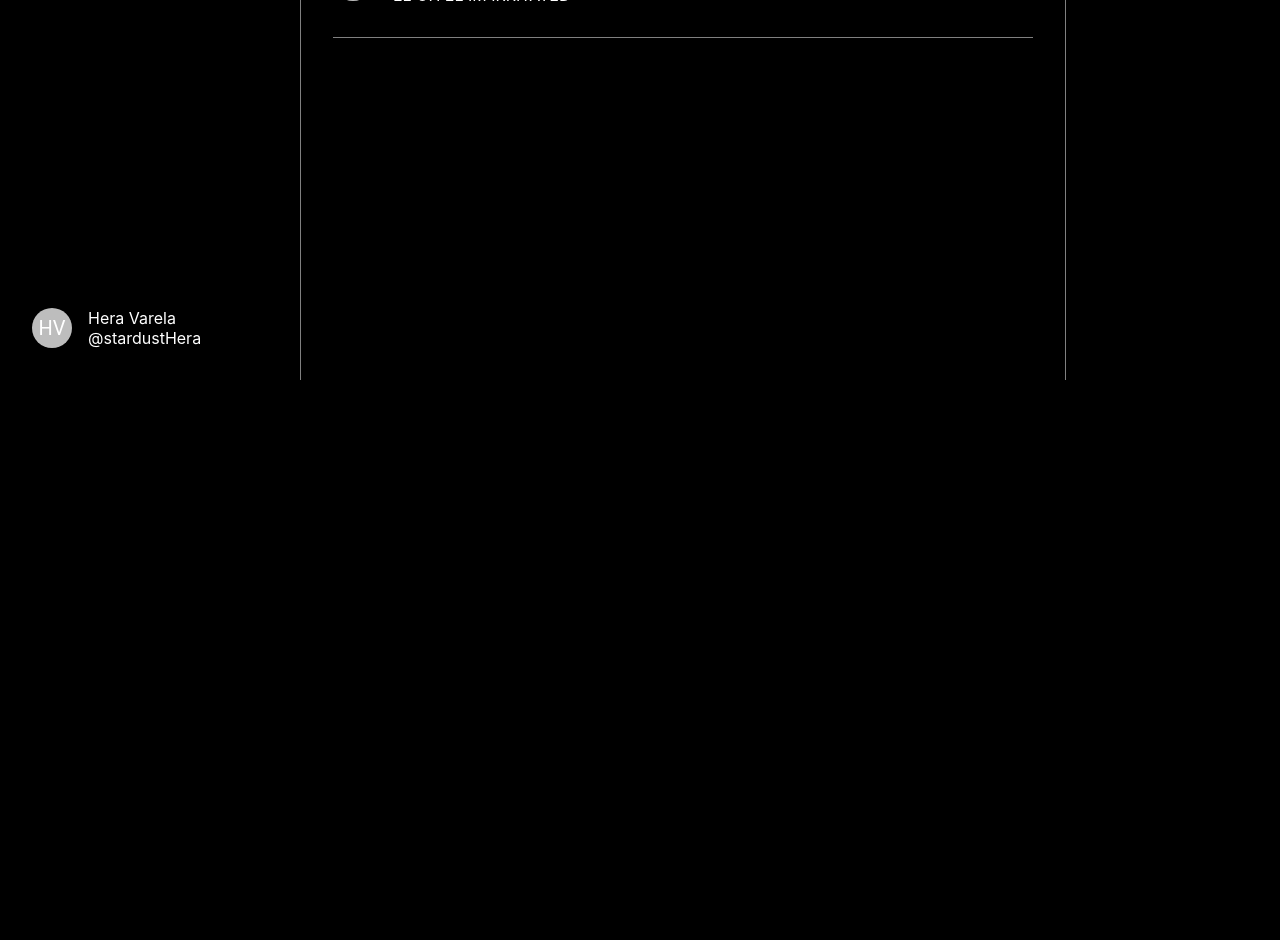
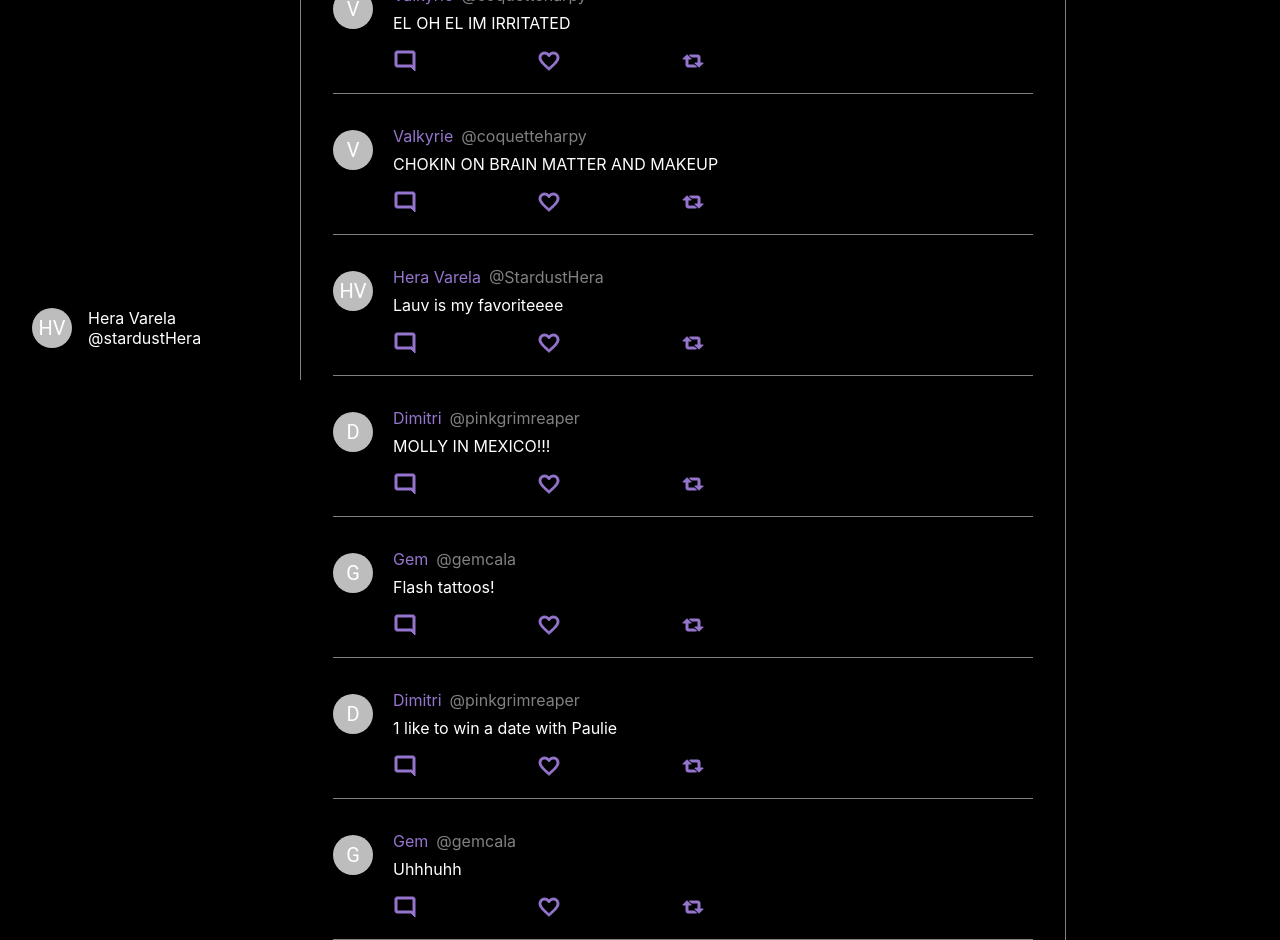
Before and after one commit to aysiae/ghosting, a React (Create React App) app: page / in a window 1280 px wide. Shown: the part 420-1360 px from the top of the page. Before the commit the page ends 800 px from the top, so only its background shows below. Built offline with nearby package versions, Linux system fonts and the light colour scheme.

Commit message:
Expanding mock data, adding icons to posts

```diff
--- a/src/components/post/Post.tsx
+++ b/src/components/post/Post.tsx
@@ -1,5 +1,21 @@
 import { Avatar } from "@mui/material"
+import { createSvgIcon } from '@mui/material/utils';
 import { PostType } from "../../types/postTypes"
+
+const HeartIcon = createSvgIcon(
+    <svg xmlns="http://www.w3.org/2000/svg" fill="#9575cd" stroke='#9575cd' viewBox="0 0 24 24"><title>heart-outline</title><path d="M12.1,18.55L12,18.65L11.89,18.55C7.14,14.24 4,11.39 4,8.5C4,6.5 5.5,5 7.5,5C9.04,5 10.54,6 11.07,7.36H12.93C13.46,6 14.96,5 16.5,5C18.5,5 20,6.5 20,8.5C20,11.39 16.86,14.24 12.1,18.55M16.5,3C14.76,3 13.09,3.81 12,5.08C10.91,3.81 9.24,3 7.5,3C4.42,3 2,5.41 2,8.5C2,12.27 5.4,15.36 10.55,20.03L12,21.35L13.45,20.03C18.6,15.36 22,12.27 22,8.5C22,5.41 19.58,3 16.5,3Z" /></svg>,
+    'Heart'
+    )
+
+const RepostIcon = createSvgIcon(
+    <svg xmlns="http://www.w3.org/2000/svg"  fill="#9575cd" stroke='#9575cd' viewBox="0 0 24 24"><title>repeat-variant</title><path d="M6,5.75L10.25,10H7V16H13.5L15.5,18H7A2,2 0 0,1 5,16V10H1.75L6,5.75M18,18.25L13.75,14H17V8H10.5L8.5,6H17A2,2 0 0,1 19,8V14H22.25L18,18.25Z" /></svg>,
+    'Repost'
+)
+
+const ReplyIcon = createSvgIcon(
+    <svg xmlns="http://www.w3.org/2000/svg"  fill="#9575cd" stroke='#9575cd' viewBox="0 0 24 24"><title>message-reply-outline</title><path d="M20 2H4C2.9 2 2 2.9 2 4V16C2 17.1 2.9 18 4 18H18L22 22V4C22 2.9 21.1 2 20 2M20 17.2L18.8 16H4V4H20V17.2Z" /></svg>,
+    'Reply'
+)
 
 type PostProps = {
     post: PostType
@@ -33,6 +49,11 @@ export function Post({ post }: PostProps) {
                 <p style={{
                     marginTop: '-0.5em'
                 }}>{post.body}</p>
+                <div>
+                    <ReplyIcon sx={{marginRight: '5em'}} />
+                    <HeartIcon sx={{marginRight: '5em'}} />
+                    <RepostIcon sx={{marginRight: '5em'}}/>
+                </div>
             </div>
         </div>
     )
--- a/src/mockData/mockTimeLineData.ts
+++ b/src/mockData/mockTimeLineData.ts
@@ -1,6 +1,6 @@
 import { PostType } from "../types/postTypes";
 
-const heraTweets : PostType = {
+const hera_1 : PostType = {
     name: 'Hera Varela',
     username: 'StardustHera',
     avatar: 'HV',
@@ -8,7 +8,31 @@ const heraTweets : PostType = {
     date: 'October 12, 2023',
 }
 
-const valkyrieTweet : PostType = {
+const hera_2 : PostType = {
+    name: 'Hera Varela',
+    username: 'StardustHera',
+    avatar: 'HV',
+    body: 'Lauv is my favoriteeee',
+    date: 'October 12, 2023',
+}
+
+const dimitri_1 : PostType = {
+    name: 'Dimitri',
+    username: 'pinkgrimreaper',
+    avatar: 'D',
+    body: 'MOLLY IN MEXICO!!!',
+    date: 'October 14, 2023',
+}
+
+const dimitri_2 : PostType = {
+    name: 'Dimitri',
+    username: 'pinkgrimreaper',
+    avatar: 'D',
+    body: '1 like to win a date with Paulie',
+    date: 'October 14, 2023',
+}
+
+const valkyrie_1 : PostType = {
     name: 'Valkyrie',
     username: 'coquetteharpy',
     avatar: 'V',
@@ -16,4 +40,32 @@ const valkyrieTweet : PostType = {
     date: 'October 10, 2023',
 }
 
-export const mockTimelineData = [heraTweets, valkyrieTweet];
+
+const valkyrie_2 : PostType = {
+    name: 'Valkyrie',
+    username: 'coquetteharpy',
+    avatar: 'V',
+    body: 'CHOKIN ON BRAIN MATTER AND MAKEUP',
+    date: 'October 10, 2023',
+}
+
+const gemini_1 : PostType = {
+    name: 'Gem',
+    username: 'gemcala',
+    avatar: 'G',
+    body: 'Flash tattoos!',
+    date: 'October 10, 2023',
+}
+
+const gemini_2 : PostType = {
+    name: 'Gem',
+    username: 'gemcala',
+    avatar: 'G',
+    body: 'Uhhhuhh',
+    date: 'October 10, 2023',
+}
+
+
+
+
+export const mockTimelineData = [hera_1, valkyrie_1, valkyrie_2, hera_2, dimitri_1, gemini_1, dimitri_2, gemini_2];
```
